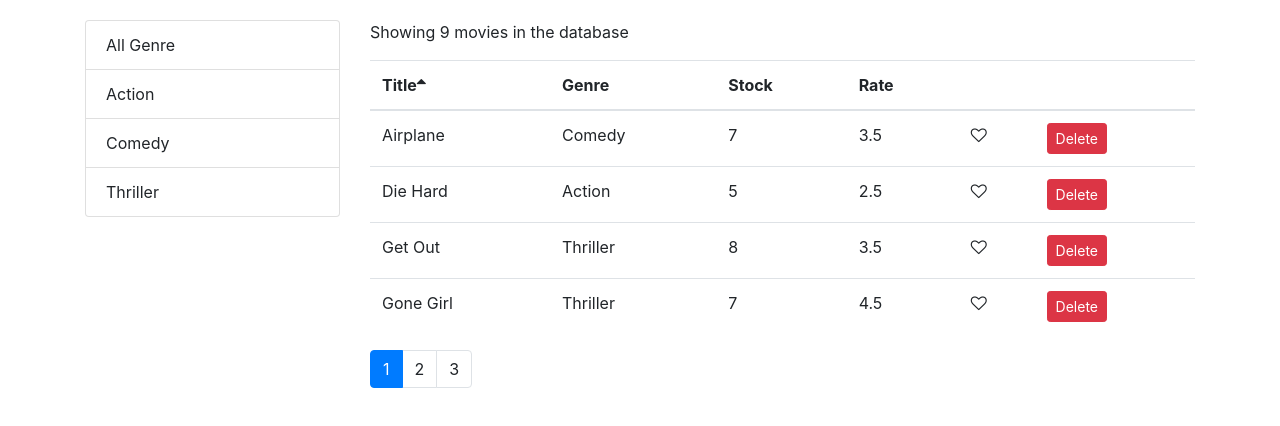
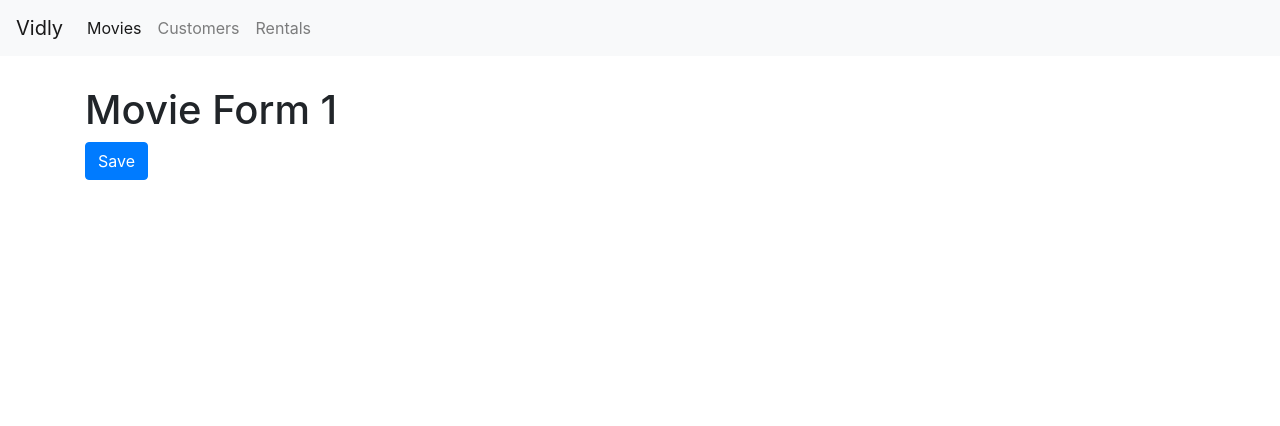
Before and after one commit to antjsantrix/learnReact, a React (Create React App) app: page /movies/1 in a window 1280 px wide. Shown: the top 426 px of the page. Built offline with nearby package versions, Linux system fonts and the light colour scheme.

Commit message:
added basic router

```diff
--- a/package.json
+++ b/package.json
@@ -9,8 +9,10 @@
     "bootstrap": "^4.1.1",
     "font-awesome": "^4.7.0",
     "lodash": "^4.17.21",
+    "query-string": "^6.1.0",
     "react": "^18.2.0",
     "react-dom": "^18.2.0",
+    "react-router-dom": "^4.3.1",
     "react-scripts": "5.0.1",
     "web-vitals": "^2.1.4"
   },
--- a/src/App.js
+++ b/src/App.js
@@ -1,11 +1,30 @@
-import './App.css';
-import Movies from './components/movies';
+import "./App.css";
+import Movies from "./components/movies";
+import React from 'react';
+import { Route, Redirect, Switch } from "react-router-dom";
+import Customers from "./components/customers";
+import Rentals from "./components/rentals";
+import NotFound from "./components/notFound";
+import MovieForm from "./components/movieForm";
+import NavBar from "./components/common/navBar";
 
 function App() {
   return (
-    <main className='container'>
-      <Movies></Movies>
-    </main>
+    <React.Fragment>
+      <NavBar/>
+
+      <main className="container">
+        <Switch>
+          <Route path='/movies/:id' component={MovieForm}></Route>
+          <Route path="/movies" component={Movies}></Route>
+          <Route path="/customers" component={Customers}></Route>
+          <Route path="/rentals" component={Rentals}></Route>
+          <Route path="/not-found" component={NotFound}></Route>
+          <Redirect from="/" exact to="/movies" />
+          <Redirect to="/not-found" />
+        </Switch>
+      </main>
+    </React.Fragment>
   );
 }
 
--- /dev/null
+++ b/src/components/common/navBar.jsx
@@ -0,0 +1,29 @@
+import React from 'react';
+import { Link, NavLink } from 'react-router-dom';
+
+const NavBar = () => {
+    return (
+        <nav className="navbar navbar-expand-lg navbar-light bg-light">
+        <Link className="navbar-brand" to="/">Vidly</Link>
+        <button className="navbar-toggler" type="button" data-toggle="collapse" data-target="#navbarSupportedContent" aria-controls="navbarSupportedContent" aria-expanded="false" aria-label="Toggle navigation">
+            <span className="navbar-toggler-icon"></span>
+        </button>
+
+        <div className="collapse navbar-collapse" id="navbarSupportedContent">
+            <ul className="navbar-nav">
+            <li className="nav-item">
+                <NavLink className="nav-link" to="/movies">Movies <span className="sr-only">(current)</span></NavLink>
+            </li>
+            <li className="nav-item">
+                <NavLink className="nav-link" to="/customers">Customers</NavLink>
+            </li>
+            <li className="nav-item">
+                <NavLink className="nav-link" to="/rentals">Rentals</NavLink>
+            </li>
+            </ul>
+        </div>
+        </nav>
+    );
+}
+
+export default NavBar;
--- /dev/null
+++ b/src/components/customers.jsx
@@ -0,0 +1,7 @@
+import React from 'react';
+
+const Customers = () => {
+    return (  <h1>Customers</h1>);
+}
+
+export default Customers;
--- /dev/null
+++ b/src/components/movieForm.jsx
@@ -0,0 +1,16 @@
+import React from 'react';
+const MovieForm = ({match, history}) => {
+    return (
+        <div>
+
+        <h1>Movie Form {match.params.id}</h1>
+        <button className='btn btn-primary' onClick={() => history.push('/')}>
+            Save
+        </button>
+
+   </div>
+
+    )
+}
+
+export default MovieForm;
--- a/src/components/moviesTable.jsx
+++ b/src/components/moviesTable.jsx
@@ -2,12 +2,13 @@ import React, { Component } from "react";
 import Likes from './common/likes';
 import TableHeaders from "./common/tableHeaders";
 import TableBody from "./common/tableBody";
+import { Link } from "react-router-dom";
 
 class MoviesTable extends Component {
   render() {
     const {movies, sortColumn, onSort} = this.props;
     const columns = [
-      { path: "title", label: "Title" },
+      { path: "title", label: "Title", content: movie => <Link to ={`/movies/${movie._id}`} >{movie.title}</Link> },
       { path: "genre.name", label: "Genre" },
       { path: "numberInStock", label: "Stock" },
       { path: "dailyRentalRate", label: "Rate" },
--- /dev/null
+++ b/src/components/notFound.jsx
@@ -0,0 +1,7 @@
+import React from 'react';
+
+const NotFound = () => {
+    return (<h1>NotFound</h1>);
+}
+
+export default NotFound;
--- /dev/null
+++ b/src/components/rentals.jsx
@@ -0,0 +1,7 @@
+import React from 'react';
+
+const Rentals = () => {
+    return (<h1>Rentals</h1>);
+}
+
+export default Rentals;
--- a/src/index.css
+++ b/src/index.css
@@ -1,11 +1,14 @@
 body {
   margin: 0;
-  padding: 20px 0 0 0;
+  padding: 0 0 0 0;
   font-family: -apple-system, BlinkMacSystemFont, 'Segoe UI', 'Roboto', 'Oxygen',
     'Ubuntu', 'Cantarell', 'Fira Sans', 'Droid Sans', 'Helvetica Neue',
     sans-serif;
   -webkit-font-smoothing: antialiased;
   -moz-osx-font-smoothing: grayscale;
+}
+.navbar{
+  margin-bottom: 30px;
 }
 
 code {
--- a/src/index.js
+++ b/src/index.js
@@ -5,11 +5,14 @@ import App from './App';
 import reportWebVitals from './reportWebVitals';
 import 'bootstrap/dist/css/bootstrap.css'
 import 'font-awesome/css/font-awesome.css';
+import { BrowserRouter } from 'react-router-dom';
 
 const root = ReactDOM.createRoot(document.getElementById('root'));
 root.render(
   <React.StrictMode>
-    <App />
+    <BrowserRouter>
+      <App />
+    </BrowserRouter>
   </React.StrictMode>
 );
 
```
Also changed, not shown: 1 other file (tests, documents, lock files or other folders).
